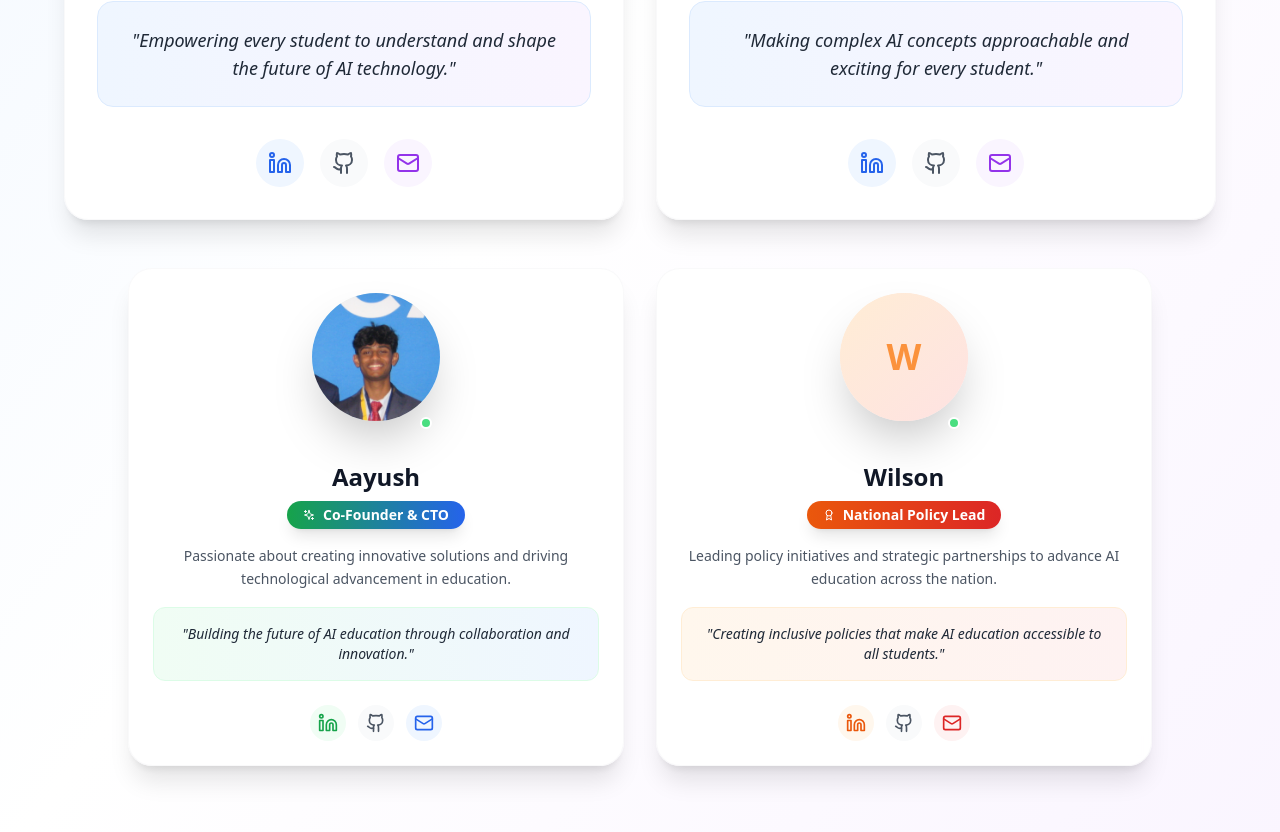
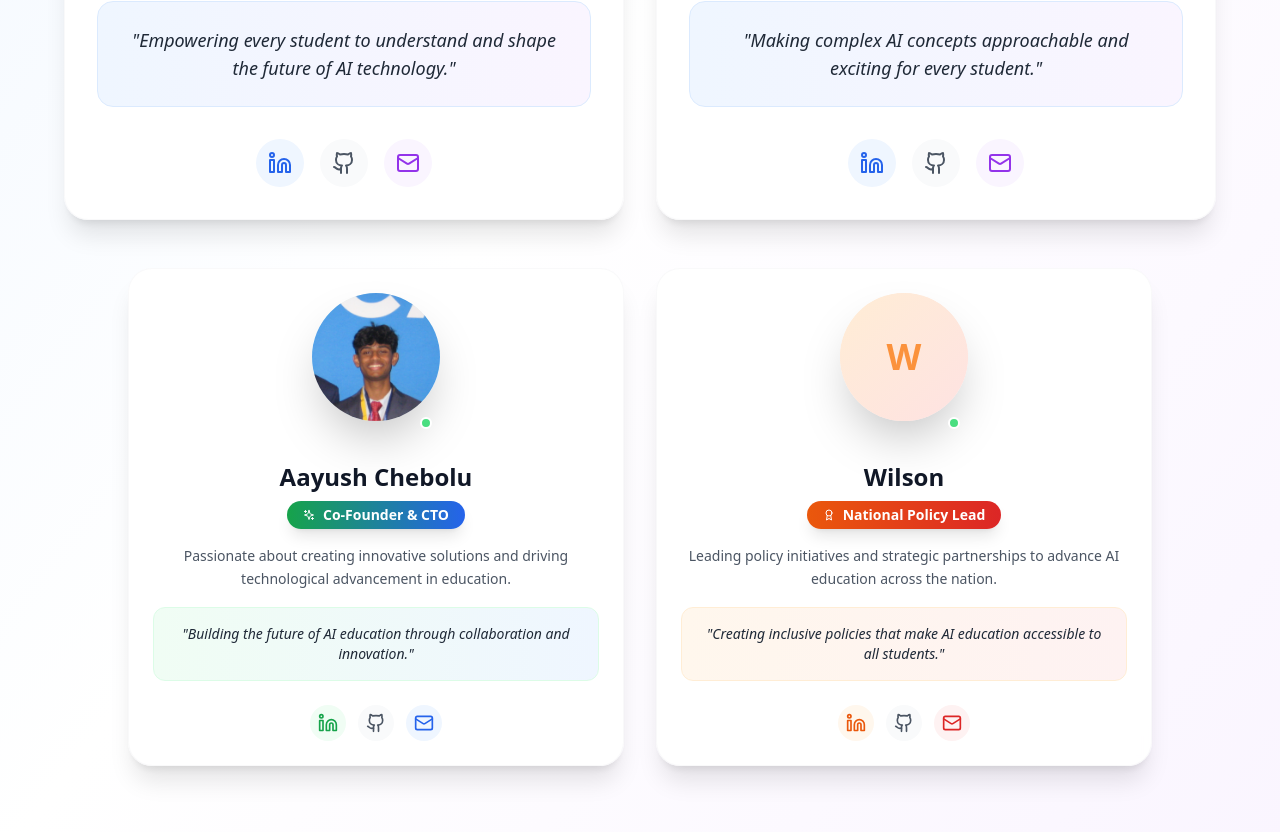
Before and after one commit to shashankmadala/my-lumin-website, a React (Vite) app: page /founders in a window 1280 px wide. Shown: the part 802-1634 px from the top of the page. Built offline with nearby package versions, Linux system fonts and the light colour scheme; the HTML template or start-up script is replaced by a standard one.

Commit message:
name change

```diff
--- a/src/pages/Founders.jsx
+++ b/src/pages/Founders.jsx
@@ -29,7 +29,7 @@ const founders = [
 ];
 
 const aayush = {
-  name: "Aayush",
+  name: "Aayush Chebolu",
   role: "Co-Founder & CTO",
   bio: "Passionate about creating innovative solutions and driving technological advancement in education.",
   vision: "Building the future of AI education through collaboration and innovation.",
```
